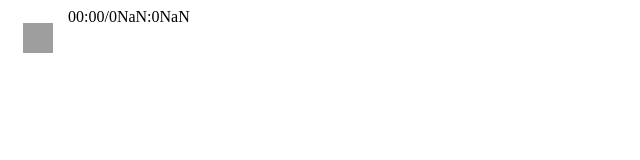
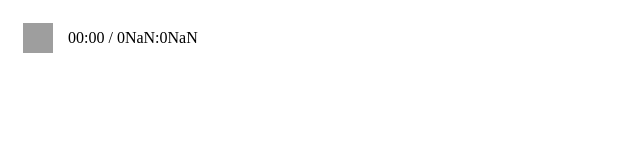
Before and after one commit to ewenme/no-skipping, a website: page demo.html in a window 1280 px wide. Shown: the whole page, without its empty margins (0-640 px from the left). Drawn offline with Linux system fonts and the light colour scheme; grey boxes are pictures that could not be loaded.

Commit message:
center items

```diff
--- a/assets/css/styles.css
+++ b/assets/css/styles.css
@@ -1,14 +1,13 @@
-#div{
+div{
 	position: relative;
+	align-items: center;
+}
+
+#wrapper{
 	margin: 0;
 	padding: 0;
 	border: 0;
-	vertical-align: baseline;
-}
-
-#wrapper{
 	display: flex;
-	height: auto;
 }
 
 #audioplayer{
--- a/demo.html
+++ b/demo.html
@@ -20,7 +20,9 @@
 		<div id="audioplayer">
 			<button id="pButton" class="play"></button>
 		</div>
-		<div id="timeElapsed"></div> / <div id="duration"></div>
+		<span id="timeElapsed"></span>
+		<p>&nbsp;/&nbsp;</p>
+		<div id="duration"></div>
 	</div>
 
 	<script src="assets/js/main.js" type="text/javascript"></script>
```
